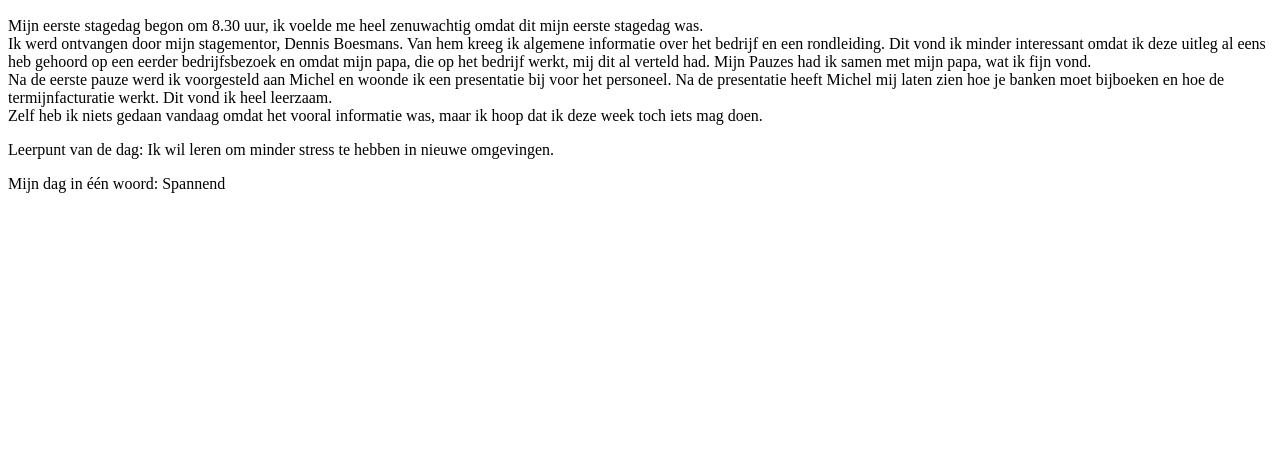
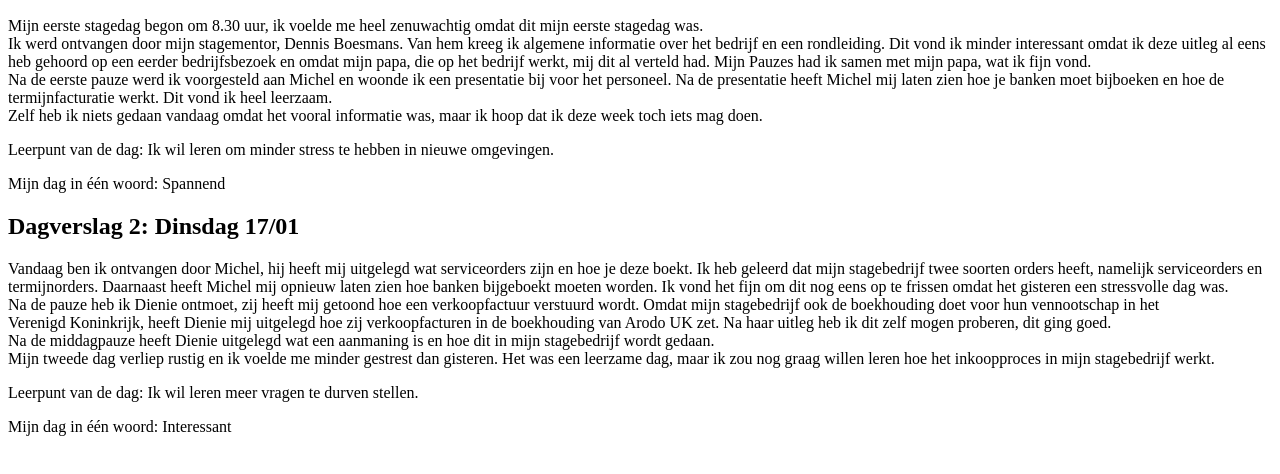
Before and after one commit to LaraV-immalle/LaraV-immalle.github.io, a plain HTML site: page LaraV_Dagverslagen/index.html in a window 1280 px wide. Shown: the part 110-584 px from the top of the page. Drawn offline with Linux system fonts and the light colour scheme.

Commit message:
Dagverslag 2

```diff
--- a/LaraV_Dagverslagen/index.html
+++ b/LaraV_Dagverslagen/index.html
@@ -22,6 +22,21 @@
             <p>Leerpunt van de dag: Ik wil leren om minder stress te hebben in nieuwe omgevingen.</p>
             <p>Mijn dag in één woord: Spannend</p>
         </section>
+        <section>
+            <h2>Dagverslag 2: Dinsdag 17/01</h2>
+            <p>
+                Vandaag ben ik ontvangen door Michel, hij heeft mij uitgelegd wat serviceorders zijn en hoe je deze boekt.
+                Ik heb geleerd dat mijn stagebedrijf twee soorten orders heeft, namelijk serviceorders en termijnorders. Daarnaast heeft Michel mij opnieuw laten zien hoe banken bijgeboekt moeten worden.
+                Ik vond het fijn om dit nog eens op te frissen omdat het gisteren een stressvolle dag was. </br>
+                Na de pauze heb ik Dienie ontmoet, zij heeft mij getoond hoe een verkoopfactuur verstuurd wordt.
+                Omdat mijn stagebedrijf ook de boekhouding doet voor hun vennootschap in het </br>Verenigd Koninkrijk, heeft Dienie mij uitgelegd hoe zij verkoopfacturen in de boekhouding van Arodo UK zet.
+                Na haar uitleg heb ik dit zelf mogen proberen, dit ging goed. </br>
+                Na de middagpauze heeft Dienie uitgelegd wat een aanmaning is en hoe dit in mijn stagebedrijf wordt gedaan.</br>
+                Mijn tweede dag verliep rustig en ik voelde me minder gestrest dan gisteren. Het was een leerzame dag, maar ik zou nog graag willen leren hoe het inkoopproces in mijn stagebedrijf werkt.
+            </p>
+            <p>Leerpunt van de dag: Ik wil leren meer vragen te durven stellen.</p>
+            <p>Mijn dag in één woord: Interessant</p>
+        </section>
     </article>
 </body>
 </html>
```
